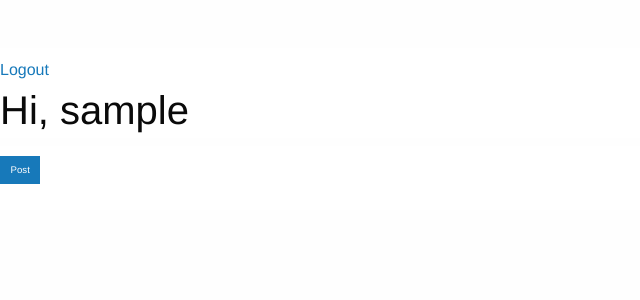
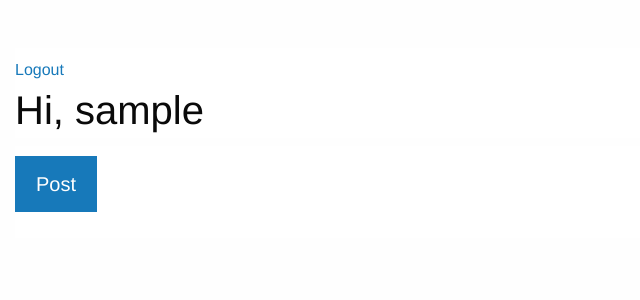
Before and after one commit to Mwamitovi/django-form-ajax, a Django app: page / in a window 1280 px wide. Shown: the top 300 px of the page, without its empty margins (0-640 px from the left). Run offline with Django 3.2, Linux system fonts and the light colour scheme; the visitor is signed in with stand-in values (Sample User, id 1).

Commit message:
Updating the "index.html" markup

```diff
--- a/part1/pre-ajax/talk_project/templates/talk/index.html
+++ b/part1/pre-ajax/talk_project/templates/talk/index.html
@@ -1,10 +1,15 @@
 {% extends "talk/base.html" %}
 {% block content %}
 <br><br>
+<div class="grid-container fluid">
     <div class="row white">
         <div class="large-12 columns">
+            {% if user.is_authenticated %}
                 <a href="/logout" class="right">Logout</a>
                 <h2>Hi, {{request.user.username}}</h2>
+            {% else %}
+                <h2>Please login</h2>
+            {% endif %}
         </div>
     </div>
     <div class="row white">
@@ -14,7 +19,7 @@
                 <div class="fieldWrapper">
                     {{ form.text }}
                 </div>
-            <input type="submit" value="Post" class="tiny button">
+                <input type="submit" value="Post" class="large button">
             </form>
         </div>
     </div>
@@ -33,5 +38,6 @@
             </ul>
         </div>
     </div>
+</div>
 
 {% endblock %}
```
Lines whose indentation alone changed are shown as unchanged.
